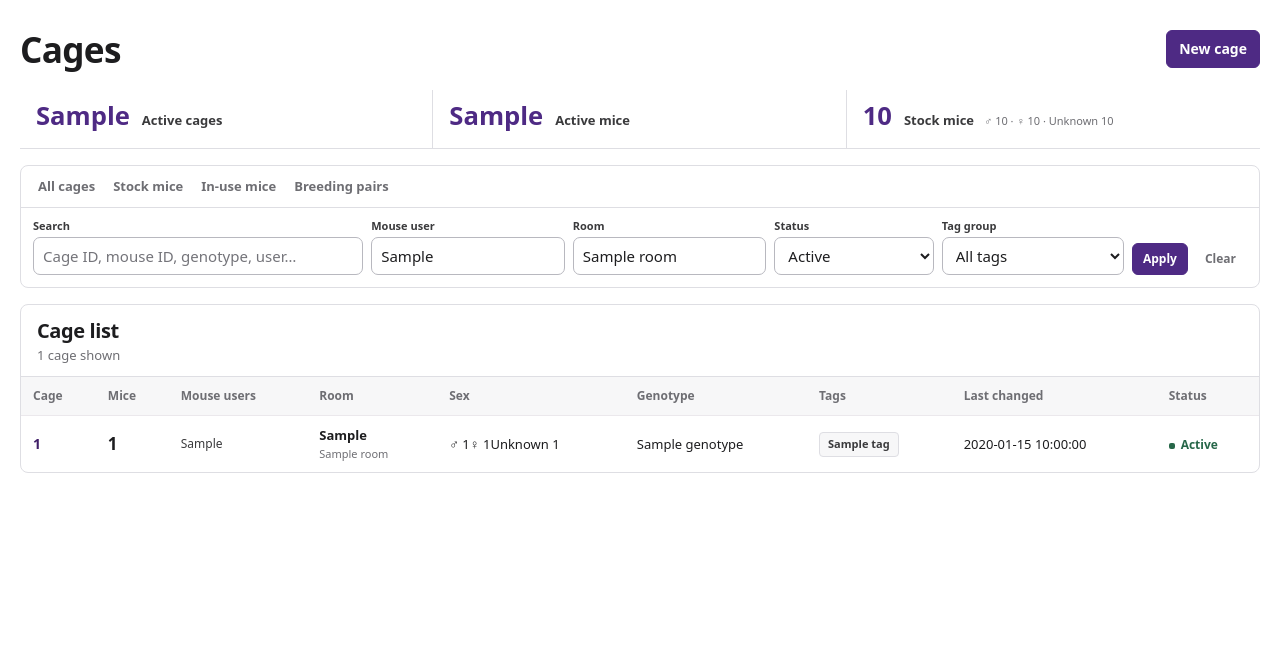
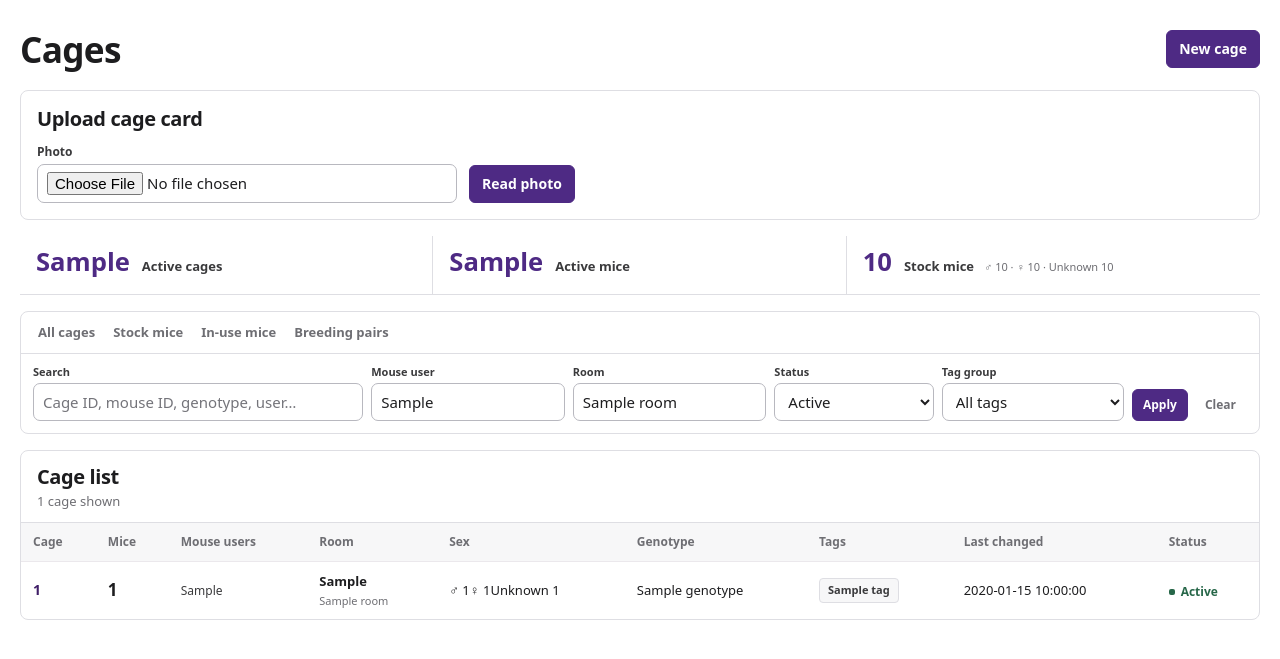
Before and after one commit to KaiCao2003/mouse-colony-management-gui, a FastAPI app: template app/templates/index.html in a window 1280 px wide. Shown: the part 55-714 px from the top of the page. Run offline with FastAPI, Linux system fonts and the light colour scheme; the template is opened without the code that fills it: most values are stand-ins (such as "Sample title", 1, 10 or a date in 2020); parts of the project's set-up code (start-up, migrations or seed data) failed here and were passed over.

Commit message:
Expose cage photo upload on the cages page
Add a visible homepage upload panel and carry recognized rows into the matching cage preview without a second upload or automatic save.

```diff
--- /dev/null
+++ b/app/static/photo-upload.js
@@ -0,0 +1,108 @@
+(() => {
+  "use strict";
+
+  const root = document.querySelector("[data-photo-upload]");
+  if (!root) return;
+
+  const form = root.querySelector("[data-photo-upload-form]");
+  const file = form.elements.namedItem("photo_file");
+  const button = form.querySelector('button[type="submit"]');
+  const status = root.querySelector("[data-photo-upload-status]");
+  const preview = root.querySelector("[data-photo-upload-result]");
+  const rows = root.querySelector("[data-photo-upload-rows]");
+  const openCage = root.querySelector("[data-photo-upload-open]");
+  const csrfMeta = document.querySelector('meta[name="csrf-token"]');
+  let recognized = null;
+  let reading = false;
+
+  function showStatus(message) {
+    status.textContent = message;
+    status.hidden = !message;
+  }
+
+  function resetPreview() {
+    recognized = null;
+    preview.hidden = true;
+    openCage.hidden = true;
+    rows.replaceChildren();
+    showStatus("");
+  }
+
+  function showPreview(result) {
+    recognized = result;
+    root.querySelector("[data-photo-upload-cage]").textContent = result.cage_card_id || "Not detected";
+    root.querySelector("[data-photo-upload-line]").textContent = result.line || "";
+    for (const mouse of result.rows) {
+      const row = document.createElement("tr");
+      const sex = { M: "♂ Male", F: "♀ Female" }[mouse.sex] || "";
+      for (const value of [mouse.mouse_id, sex, mouse.dob, mouse.genotype]) {
+        const cell = document.createElement("td");
+        cell.textContent = value || "";
+        row.append(cell);
+      }
+      rows.append(row);
+    }
+    preview.hidden = false;
+    if (result.cage_id !== null) {
+      openCage.href = `${root.dataset.basePath}/cages/${result.cage_id}#cage-actions`;
+      openCage.hidden = false;
+    } else {
+      showStatus(result.cage_card_id ? "Cage not found." : "Cage ID not detected. Try another photo.");
+    }
+    if (result.cage_id !== null && result.rows.length === 0) showStatus("No mice detected.");
+  }
+
+  file.addEventListener("change", resetPreview);
+  form.addEventListener("submit", async (event) => {
+    event.preventDefault();
+    event.stopPropagation();
+    if (reading) return;
+    resetPreview();
+    const data = new FormData(form);
+    reading = true;
+    file.disabled = true;
+    button.setAttribute("aria-disabled", "true");
+    button.textContent = "Reading…";
+    form.setAttribute("aria-busy", "true");
+    try {
+      const response = await fetch(form.action, {
+        method: "POST",
+        body: data,
+        headers: { Accept: "application/json", "X-CSRF-Token": csrfMeta.content },
+        credentials: "same-origin",
+        cache: "no-store",
+      });
+      const token = response.headers.get("X-CSRF-Token");
+      if (token) csrfMeta.content = token;
+      if (!(response.headers.get("content-type") || "").includes("application/json")) {
+        throw new Error("Reload the page and try again.");
+      }
+      const result = await response.json();
+      if (!response.ok) {
+        throw new Error(typeof result.detail === "string" ? result.detail : "Could not read this photo.");
+      }
+      showPreview(result);
+    } catch (error) {
+      showStatus(error instanceof Error ? error.message : "Could not read this photo.");
+    } finally {
+      reading = false;
+      file.disabled = false;
+      button.removeAttribute("aria-disabled");
+      button.textContent = "Read photo";
+      form.removeAttribute("aria-busy");
+    }
+  });
+
+  openCage.addEventListener("click", (event) => {
+    if (!recognized) {
+      event.preventDefault();
+      return;
+    }
+    try {
+      sessionStorage.setItem("mouseline:photo-import", JSON.stringify(recognized));
+    } catch {
+      event.preventDefault();
+      showStatus("Could not carry the photo preview to the cage. Try again.");
+    }
+  });
+})();
--- a/app/static/styles.css
+++ b/app/static/styles.css
@@ -2559,6 +2559,14 @@ a.tag:hover {
   }
 }
 
+.photo-upload-panel {
+  padding: 16px;
+}
+
+.photo-upload-panel h2 {
+  margin-bottom: 12px;
+}
+
 .photo-upload {
   display: flex;
   align-items: end;
--- /dev/null
+++ b/app/templates/_photo_upload.html
@@ -0,0 +1,18 @@
+<section id="photo-upload" class="panel photo-upload-panel" aria-labelledby="photo-upload-title" data-photo-upload data-base-path="{{ base_path }}">
+  <h2 id="photo-upload-title">Upload cage card</h2>
+  <form class="photo-upload" method="post" action="{{ base_path }}/photos/recognize" enctype="multipart/form-data" data-photo-upload-form>
+    <label class="field"><span>Photo</span><input type="file" name="photo_file" accept="image/jpeg,image/png,image/heic,image/heif,.heic,.heif,.jpg,.jpeg,.png" required></label>
+    <button class="button button--primary" type="submit">Read photo</button>
+  </form>
+  <p class="photo-status" data-photo-upload-status role="status" aria-live="polite" hidden></p>
+  <div class="photo-preview" data-photo-upload-result hidden>
+    <div class="photo-card-details"><span>Cage <strong data-photo-upload-cage></strong></span><span data-photo-upload-line></span></div>
+    <div class="table-scroll">
+      <table class="data-table photo-upload-table">
+        <thead><tr><th scope="col">Mouse ID</th><th scope="col">Sex</th><th scope="col">DOB</th><th scope="col">Photo genotype</th></tr></thead>
+        <tbody data-photo-upload-rows></tbody>
+      </table>
+    </div>
+    <div class="form-actions"><a class="button button--primary" data-photo-upload-open hidden>Open cage</a></div>
+  </div>
+</section>
--- a/app/templates/index.html
+++ b/app/templates/index.html
@@ -11,6 +11,7 @@
     <title>Mouse Line</title>
     <link rel="stylesheet" href="{{ url_for('static', path='styles.css') }}">
     <script src="{{ url_for('static', path='app.js') }}" defer></script>
+    <script src="{{ url_for('static', path='photo-upload.js') }}" defer></script>
   </head>
   <body>
     <a class="skip-link" href="#main-content">Skip to main content</a>
@@ -43,6 +44,8 @@
           <h1 id="page-title" data-workspace-heading tabindex="-1">Cages</h1>
           <a class="button button--primary" href="#new-cage">New cage</a>
         </section>
+
+        {% include '_photo_upload.html' %}
 
         <section class="summary-grid" aria-label="Colony totals">
           <a class="metric-card" href="{{ base_path }}/?status=active&amp;view=all#cages"><span class="metric-card__label">Active cages</span><strong class="metric-card__value">{{ summary.active_cages }}</strong></a>
```
Also changed, not shown: app/static/photo-import.js (+12 -0 lines), tests/test_photo_import.py (+29 -1 lines), README.md.
